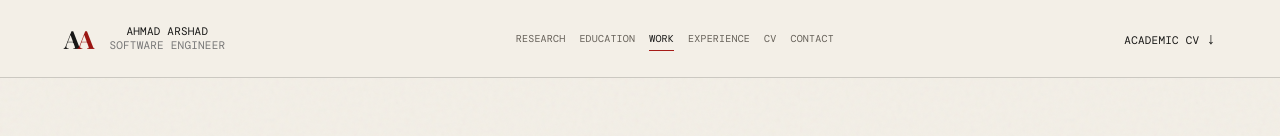
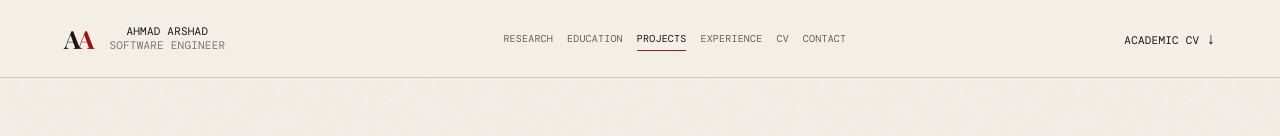
Before and after one commit to ahmadarshad0911/ahmad-arshad-portfolio, a plain HTML site: page index.html in a window 1280 px wide. Shown: the top 136 px of the page. Drawn offline with nearby package versions, Linux system fonts and the light colour scheme; a web font is replaced by a local one.

Commit message:
Rename work navigation to projects

```diff
--- a/index.html
+++ b/index.html
@@ -32,7 +32,7 @@
       <p>Ahmad Arshad<br /><span>Software Engineer</span></p>
       <button class="menu-toggle" type="button" aria-expanded="false" aria-controls="section-menu"><span></span><span></span><span class="sr-only">Open section menu</span></button>
       <nav class="section-nav" id="section-menu" aria-label="Portfolio sections">
-        <a href="#research">Research</a><a href="#education">Education</a><a href="#work">Work</a><a href="#experience">Experience</a><a href="#cv">CV</a><a href="#contact">Contact</a>
+        <a href="#research">Research</a><a href="#education">Education</a><a href="#work">Projects</a><a href="#experience">Experience</a><a href="#cv">CV</a><a href="#contact">Contact</a>
       </nav>
       <a class="nav-link" href="Ahmad_Arshad_Academic_CV_v5.pdf" download>Academic CV <span>↓</span></a>
       <span class="scroll-progress" aria-hidden="true"></span>
```
